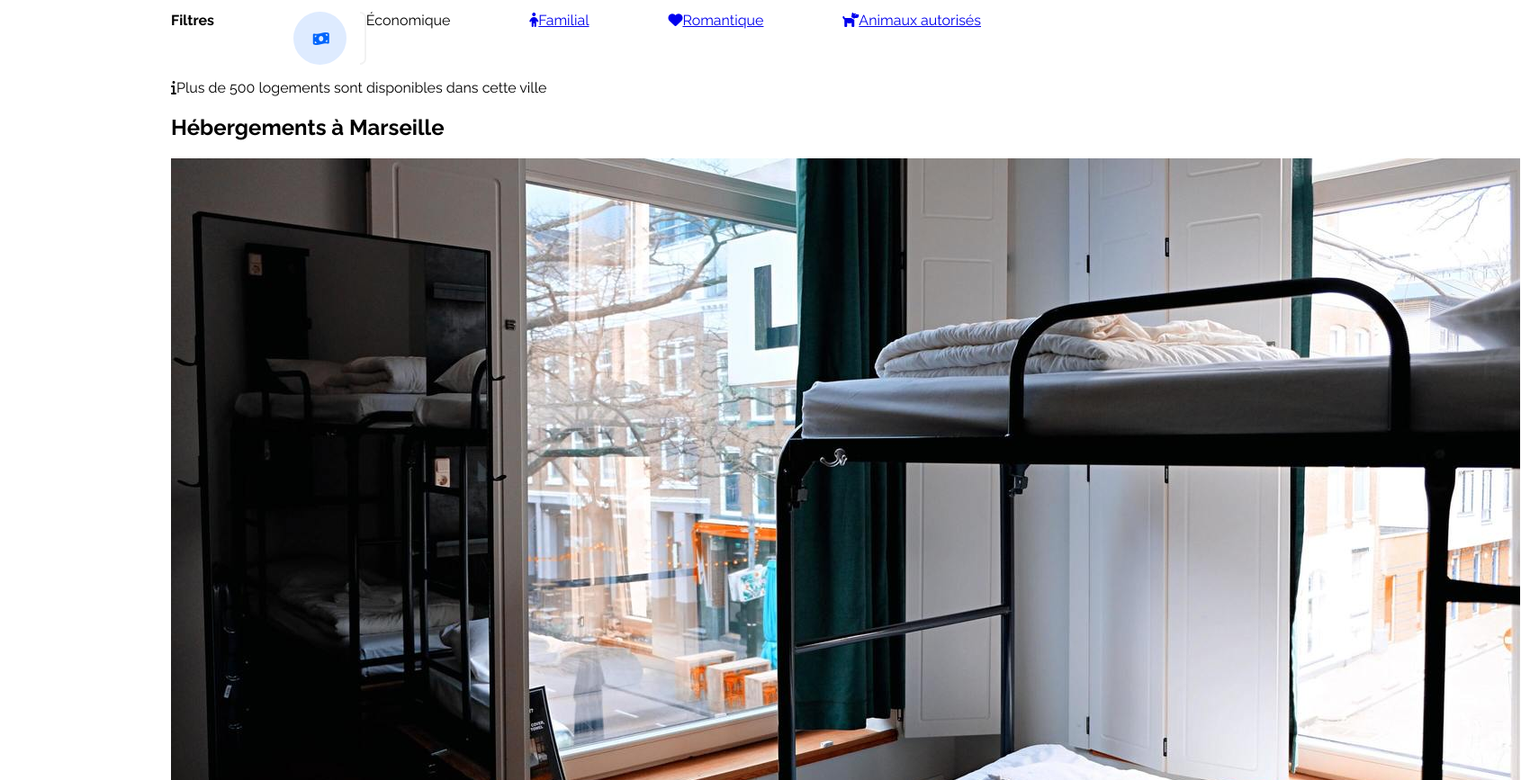
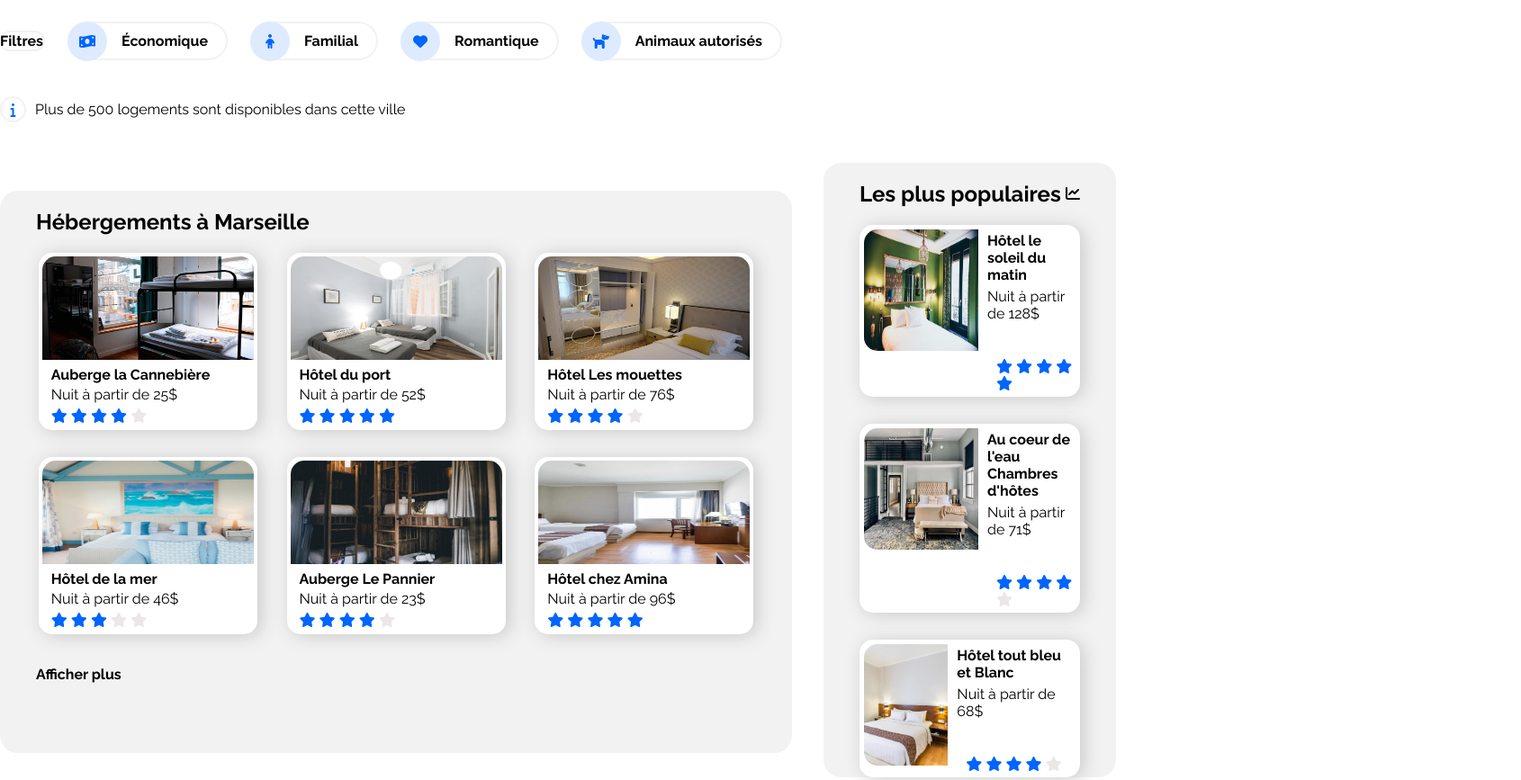
Before and after one commit to johansavoy/JohanSavoy_P2, a plain HTML site: page index.html in a window 1280 px wide. Shown: the part 260-1127 px from the top of the page at 90% size, 1690 px wide, since content can reach past the window. Drawn offline with Linux system fonts and the light colour scheme.

Commit message:
modification des sections hehebergements et populaire

```diff
--- a/index.html
+++ b/index.html
@@ -19,7 +19,7 @@
                         <li class="ongletitem"><a href="Activites">Activités</a></li>
                     </ul>
                 </nav>
-                <p><a href="#" class="inscription">S'inscrire</p></a>
+                <a href="#" class="inscription">S'inscrire</a>
             </div>
         </header>
 
@@ -37,43 +37,43 @@
         <section>
             <div id="filters">
                 <ul>
-                    <li class="filterstitle"><a href="#">Filtres</a></li>
-                    <li class="Economique">
-                        <i class="fas fa-money-bill-wave"></i>
-                        <a href="#"></a>Économique</a>
-                    </li>
-                    <li class="Family"><a href="#"><i class="fas fa-child"></i>Familial</a></li>
-                    <li class="love"><a href="#"><i class="fas fa-heart"></i>Romantique</a></li>
-                    <li class="animals"><a href="#"><i class="fas fa-dog"></i>Animaux autorisés</a></li>
+                    <li class="filterstitle"><a href="#"><span>Filtres</span></a></li>
+                    <li class="Economique"><a href="#"><i class="fas fa-money-bill-wave"></i><span>Économique</span></a></li>
+                    <li class="Family"><a href="#"><i class="fas fa-child"></i><span>Familial</span></a></li>
+                    <li class="Love"><a href="#"><i class="fas fa-heart"></i><span>Romantique</span></a></li>
+                    <li class="Animals"><a href="#"><i class="fas fa-dog"></i><span>Animaux autorisés</span></a></li>
                 </ul>
             </div>
             <p class="info"><i class="fas fa-info"></i>Plus de 500 logements sont disponibles dans cette ville</p>
         </section>
 
-        <section>
-            <div id="Hebergements">
-                <h2>Hébergements à Marseille</h2>
+        <main>
+            <section id="container_1">
+                <div class="hebergement_header">
+                    <h2>Hébergements à Marseille</h2>
+                </div>
+                <div id="Hebergements">
                     <div id="boxhebergement">
                         <a href="#">
                             <img src="images/hebergements/3_medium/marcus-loke-WQJvWU_HZFo-unsplash.jpg" alt="Auberge la cannebière">
                             <h4 class="auberge_cannebiere">Auberge la Cannebière</h4>
                             <p>Nuit à partir de 25$</p>
-                            <div id="stars">
+                            <div class="stars">
                                 <i class="fas fa-star"></i>
                                 <i class="fas fa-star"></i>
                                 <i class="fas fa-star"></i>
                                 <i class="fas fa-star"></i>
-                                <span class="grey_star"><i class="fas fa-star"></i></span>
+                                <span><i class="fas fa-star"></i></span>
                             </div>
                         </a>
                     </div>
 
                     <div id="boxhebergement">
                         <a href="#">
-                            <img src="images/hebergements/3_medium/fred-kleber-gTbaxaVLvsg-unsplash.jpg" alt="Hôtel du port">>
+                            <img src="images/hebergements/3_medium/fred-kleber-gTbaxaVLvsg-unsplash.jpg" alt="Hôtel du port">
                             <h4 class="hotel_port">Hôtel du port</h4>
                             <p>Nuit à partir de 52$</p>
-                            <div id="stars">
+                            <div class="stars">
                                 <i class="fas fa-star"></i>
                                 <i class="fas fa-star"></i>
                                 <i class="fas fa-star"></i>
@@ -88,7 +88,7 @@
                             <img src="images/hebergements/3_medium/reisetopia-B8WIgxA_PFU-unsplash.jpg" alt="Hôtel Les mouettes">
                             <h4 class="hotel_mouette">Hôtel Les mouettes</h4>
                             <p>Nuit à partir de 76$</p>
-                            <div id="stars">
+                            <div class="stars">
                                 <i class="fas fa-star"></i>
                                 <i class="fas fa-star"></i>
                                 <i class="fas fa-star"></i>
@@ -103,7 +103,7 @@
                             <img src="images/hebergements/3_medium/annie-spratt-Eg1qcIitAuA-unsplash.jpg" alt="Hôtel de la mer">
                             <h4 class="hotel_mer">Hôtel de la mer</h4>
                             <p>Nuit à partir de 46$</p>
-                            <div id="stars">
+                            <div class="stars">
                                 <i class="fas fa-star"></i>
                                 <i class="fas fa-star"></i>
                                 <i class="fas fa-star"></i>
@@ -118,7 +118,7 @@
                             <img src="images/hebergements/3_medium/nicate-lee-kT-ZyaiwBe0-unsplash.jpg" alt="Auberge Le Pannier">
                             <h4 class="auberge_pannier">Auberge Le Pannier</h4>
                             <p>Nuit à partir de 23$</p>
-                            <div id="stars">
+                            <div class="stars">
                                 <i class="fas fa-star"></i>
                                 <i class="fas fa-star"></i>
                                 <i class="fas fa-star"></i>
@@ -133,7 +133,7 @@
                             <img src="images/hebergements/3_medium/febrian-zakaria-M6S1WvfW68A-unsplash.jpg" alt="Hôtel chez Amina">
                             <h4 class="hotel_amina">Hôtel chez Amina</h4>
                             <p>Nuit à partir de 96$</p>
-                            <div id="stars">
+                            <div class="stars">
                                 <i class="fas fa-star"></i>
                                 <i class="fas fa-star"></i>
                                 <i class="fas fa-star"></i>
@@ -142,18 +142,22 @@
                             </div>
                         </a>
                     </div>
-            <span class="more_results"><a href="#"> Afficher plus</a></span>
-            </div>
+                </div>
+                <div class="hebergement_footer">
+                <a href="#"> Afficher plus</a>
+                </div>
         </section>
 
-        <section class="Popular">
-            <h2>Les plus populaires</h2>
-                <div id="graphic_icon">
+        <section>
+            <div id="container_2">
+                <div class="popular_header">
+                    <h2>Les plus populaires</h2>
                     <i class="fas fa-chart-line"></i>
                 </div>
                 <div id="boxpopular">
                     <a href="#"></a>
                     <img src="images/hebergements/3_medium/emile-guillemot-Bj_rcSC5XfE-unsplash.jpg" alt=" Hôtel le soleil du matin">
+                    <div class="description">
                     <h4 class="hotel_soleil">Hôtel le soleil du matin</h4>
                     <p>Nuit à partir de 128$</p>
                     <div id="stars">
@@ -163,11 +167,13 @@
                         <i class="fas fa-star"></i>
                         <i class="fas fa-star"></i>
                     </div>
+                    </div>
                 </div>
 
                 <div id="boxpopular">
                     <a href="#"></a>
                     <img src="images/hebergements/3_medium/aw-creative-VGs8z60yT2c-unsplash.jpg" alt="Au coeur de l'eau Chambres d'hôtes">
+                    <div class="description">
                     <h4 class="chambres_hotes">Au coeur de l'eau Chambres d'hôtes</h4>
                     <p>Nuit à partir de 71$</p>
                     <div id="stars">
@@ -177,11 +183,13 @@
                         <i class="fas fa-star"></i>
                         <span class="grey_star"><i class="fas fa-star"></i></span>
                     </div>
+                    </div>
                 </div>
 
                 <div id="boxpopular">
                     <a href="#"></a>
                     <img src="images/hebergements/3_medium/febrian-zakaria-sjvU0THccQA-unsplash.jpg" alt="Hôtel tout bleu et Blanc">
+                    <div class="description">
                     <h4 class="hotel_bleu_blanc">Hôtel tout bleu et Blanc</h4>
                     <p>Nuit à partir de 68$</p>
                     <div id="stars">
@@ -191,9 +199,12 @@
                         <i class="fas fa-star"></i>
                         <span class="grey_star"><i class="fas fa-star"></i></span>
                     </div>
+                    </div>
+                </div>
                 </div>
             </div>
         </section>
+        </main>
 
         <section>
             <div id="activities">
--- a/style.css
+++ b/style.css
@@ -2,7 +2,8 @@
 body
 {
     font-family: "Raleway", sans-serif;
-    width: 900px;
+    max-width: 1340px;
+    width: 100%;
     margin: auto;
 }
 
@@ -10,25 +11,34 @@ header
 {
     display: flex;
     justify-content: space-between;
+    padding: 0;
+    margin: 0;
 }
 
 .onglets
 {
     display: flex;
 }
+
+.onglets nav
+{
+    display: flex;
+    align-items: center;
+}
+
 nav ul
 {
     display: flex;
+    align-items: center;
     list-style-type: none;
-    margin-top: 0;
-    margin-right: 10px;
-    padding-right: 0;
+    margin: 0;
 }
 
 nav ul li
 {
+    height: 100%;
+    padding: 50px 10px;
     border-top: 2.5px solid transparent;
-    padding: 38px 30px 0 30px;
 }
 
 nav ul li:hover
@@ -39,8 +49,10 @@ nav ul li:hover
 
 nav a
 {
+
     text-decoration: none;
     color: black;
+
 }
 nav a:hover
 {
@@ -49,20 +61,27 @@ nav a:hover
 
 .inscription
 {
-   float: right;
-   margin-top: 0;
-   margin-right: 5px;
-   padding: 38px 30px 0 30px;
+    border-top: 2.5px solid transparent;
+   padding: 50px 10px;
    font-weight: bolder;
    color: #0065fc;
-
+   text-decoration: none;
 }
 
+.search h1
+{
+    margin-top: 0;
+    margin-bottom: 15px;
+}
+.search p
+{
+    margin: 0;
+}
 #searchbar
 {
   display: flex;
   height: 50px;
-  margin-bottom: 30px;
+  margin: 20px 0 30px 0;
 }
 
 .mapmarker
@@ -72,13 +91,14 @@ nav a:hover
     justify-content: center;
     align-items: center;
     background-color: #f2f2f2;
+    color: black;
     border-top-left-radius: 15px;
     border-bottom-left-radius: 15px;
 }
 
 .searchfield
 {
-    width: 200px;
+    width: 235px;
     border-left: none;
     border-right: none;
     border-top: 1px solid #f2f2f2;
@@ -104,10 +124,16 @@ nav a:hover
     font-size: 16px;
 }
 
+#filters
+{
+    margin-bottom: 40px;
+}
+
 #filters ul
 {
     display: flex;
-    justify-content: space-between;
+    justify-content: flex-start;
+    align-items: center;
     padding-left: 0;
 }
 
@@ -115,6 +141,7 @@ nav a:hover
 {
     display: flex;
     list-style-type: none;
+    margin-right: 25px;
 }
 
 .filterstitle a
@@ -129,29 +156,237 @@ nav a:hover
     display: flex;
 }
 
-.Economique i
+.Family
 {
-    width: 15px;
-    height: 15px;
-    margin-right: 15px;
-    border: 2px solid #deebff;
-    padding: 20px;
+    display: flex;
+}
+
+.Love
+{
+    display: flex;
+}
+
+.Animals
+{
+    display: flex;
+}
+
+#filters i
+{
+    position: absolute;
+    display: flex;
+    width: 40px;
+    height: 40px;
+    background-color: #DEEBFF;
+    color: #0065fc;
+    align-items: center;
+    justify-content: center;
     border-radius: 50%;
-    background-color: #deebff;
+    border: 2px solid #DEEBFF;
+}
+
+#filters a
+{
+    position: relative;
+    display: flex;
+    align-items: center;
+    text-decoration: none;
+    font-weight: bolder;
+    color: black;
+    border: 2px solid #f2f2f2;
+    border-bottom-right-radius: 25px;
+    border-top-right-radius: 25px;
+    border-top-left-radius: 25px;
+    border-bottom-left-radius: 25px;
+    border-left: transparent;
+}
+
+.Economique span
+{
+    display: block;
+    padding: 10px 20px 10px 60px;
+}
+
+.Family span
+{
+    display: block;
+    padding: 10px 20px 10px 60px;
+}
+
+.Love span
+{
+    display: block;
+    padding: 10px 20px 10px 60px;
+}
+
+.Animals span
+{
+    display: block;
+    padding: 10px 20px 10px 60px;
+}
+
+.info
+{
+    display: flex;
+    align-items: center;
+    margin: 0;
+}
+.info i
+{
+    display: flex;
+    width: 25px;
+    height: 25px;
+    background-color: white;
+    color: #0065fc;
+    align-items: center;
+    justify-content: center;
+    border-radius: 50%;
+    border: 2px solid #f2f2f2;
+    margin-right: 10px;
+}
+
+main
+{
+    display: flex;
+    justify-content: space-between;
+    align-items: center;
+    max-width: 100%;
+}
+main img
+{
+    width: 235px;
+    height: 115px;
+    border-top-left-radius: 15px;
+    border-top-right-radius: 15px;
+}
+
+#container_1
+{
+    background-color: #f2f2f2;
+    border-radius: 20px;
+    max-width: 880px;
+    min-height: 625px;
+}
+
+#Hebergements
+{
+    display: flex;
+    justify-content: space-evenly;
+    flex-wrap: wrap;
+    margin: 0;
+}
+
+#boxhebergement
+{
+    display: flex;
+    align-items: center;
+    justify-content: center;
+    margin-bottom: 30px;
+    background-color: white;
+    color: black;
+    border: 4px solid white;
+    border-radius: 15px;
+    box-shadow: 4px 2px 20px rgb(201 201 201);
+}
+
+.hebergement_header
+{
+    margin-inline-start: 40px ;
+}
+
+#Herbergements, a
+{
+    text-decoration: none;
+    color: black;
+}
+
+#Hebergements, i
+{
     color: #0065fc;
 }
 
-.Economique a
+#Hebergements, h4
 {
-    padding-bottom: 10px;
-    padding-top: 10px;
-    padding-right: 5px;
-    border-top: 2px solid #f2f2f2;
-    border-bottom: 2px solid #f2f2f2;
-    border-right: 2px solid #f2f2f2;
-    border-left: none;
-    border-top-right-radius: 25px;
-    border-bottom-right-radius: 25px;
-    font-size: 16px;
+    margin: 3px 0 3px 10px ;
+}
+
+#Hebergements, p
+{
+    margin: 2px 10px 5px 10px ;
+}
+
+.stars
+{
+    margin: 0 0 2px 10px;
+}
+
+.stars span i
+{
+    color: #ebe7e7;
+}
+
+.hebergement_footer
+{
+    margin-inline-start: 40px;
     font-weight: bolder;
 }
+
+#container_2
+{
+    background-color: #f2f2f2;
+    border-radius: 20px;
+    max-width: 420px;
+    min-height: 625px;
+    margin: 45px 40px 50px 35px;
+}
+
+#boxpopular
+{
+    display: flex;
+    justify-content:left;
+    margin: 0 40px 30px 40px;
+    background-color: white;
+    color: black;
+    border: 5px solid white;
+    border-radius: 15px;
+    box-shadow: 4px 2px 20px rgb(201 201 201)
+}
+
+.popular_header
+{
+    display: flex;
+    align-items: center;
+    justify-content: space-between;
+    margin-inline-start: 40px;
+    margin-inline-end: 40px;
+}
+
+.popular_header i
+{
+    font-size: 16px;
+    color: black;
+    font-weight: bolder;
+}
+
+#boxpopular img
+{
+    width: 127px;
+    height: 135px;
+    border-top-right-radius: 0%;
+    border-bottom-left-radius: 15px;
+}
+
+.description
+{
+    display: flex;
+    flex-direction: column;
+}
+
+#stars
+{
+    margin: 35px 0 0 20px;
+}
+#stars span i
+{
+    color: #ebe7e7;
+}
```
